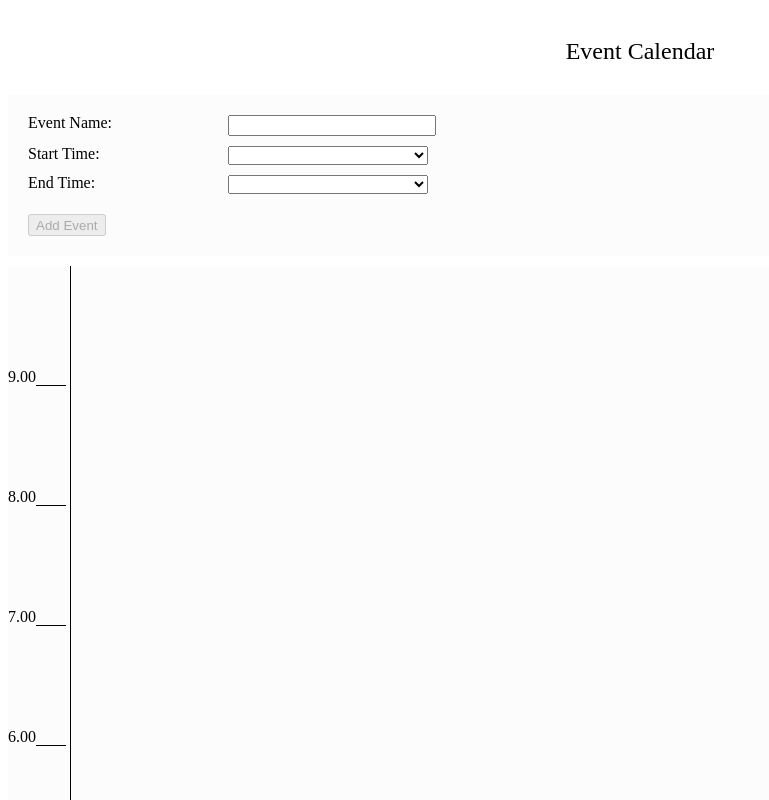
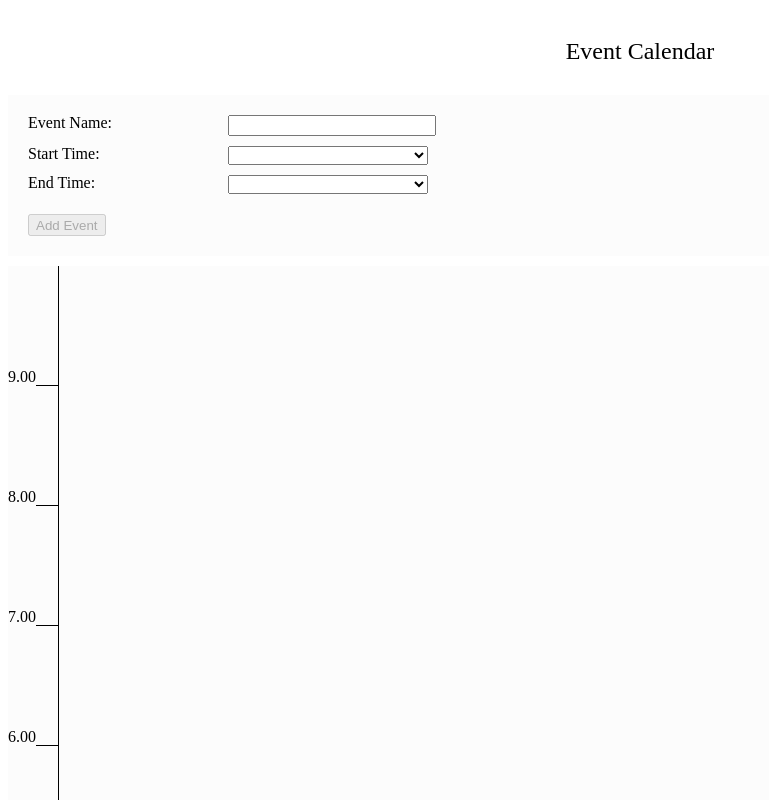
Before and after one commit to kosala1986/Event-Calendar, an Angular app: page / in a window 1280 px wide. Shown: the top 800 px of the page, without its empty margins (0-769 px from the left). Built offline with nearby package versions, Linux system fonts and the light colour scheme.

Commit message:
Fixed style changes

```diff
--- a/src/app/components/event-calendar/event-calendar.component.html
+++ b/src/app/components/event-calendar/event-calendar.component.html
@@ -40,7 +40,7 @@
 
   <div class="container" fxLayout fxLayout="column" fxLayoutGap.xs="0" fxLayoutAlign="center stretch">
     <div class="event-container">
-      <div fxFlex="5%">
+      <div fxFlex="4%">
         <div class="time-bar">
           <div class="hours-slot" *ngFor="let hour of hoursList.slice().reverse();"><span>{{hour.label}}</span></div>
         </div>
```
